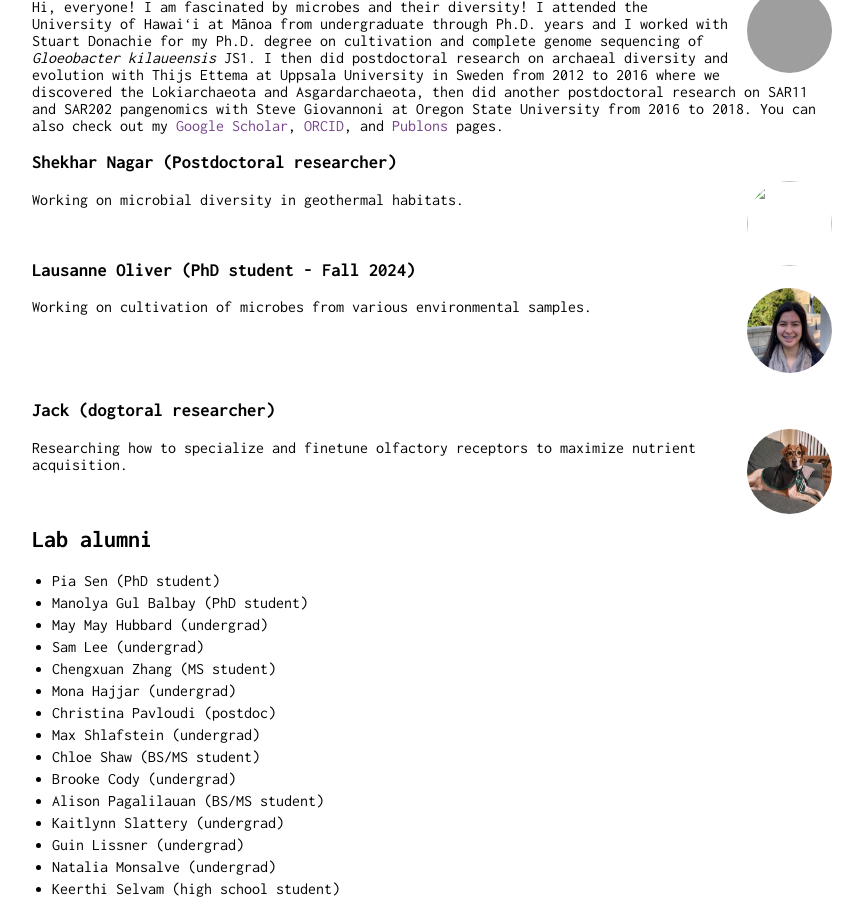
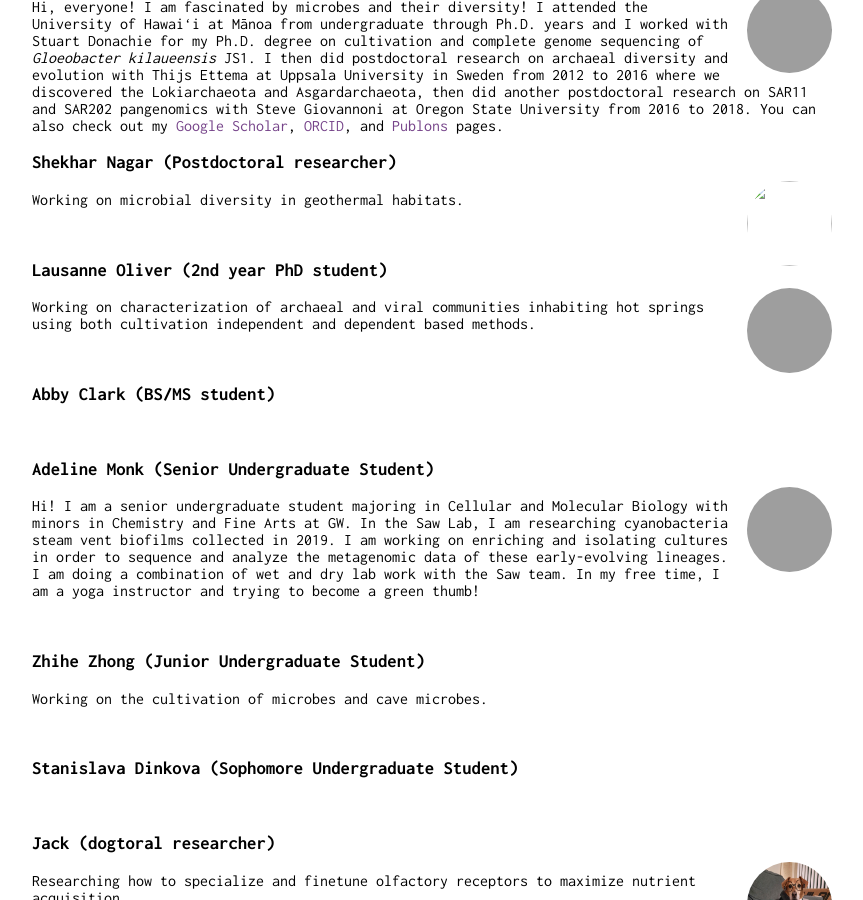
Before and after one commit to jimmysaw/jimmysaw.github.io, a Jekyll site: the page built from people.md, in a window 1280 px wide and 900 px high, scrolled down 226 px. Shown: the whole window, without its empty margins (208-1071 px from the left). Built offline with Jekyll 4.4.1, drawn with Linux system fonts in a browser that asks for light colours; our own code applies the rules of GitHub Pages for plain Markdown files; grey boxes are pictures that could not be loaded.

Commit message:
updated a few things

```diff
--- a/people.md
+++ b/people.md
@@ -23,19 +23,41 @@ Working on microbial diversity in geothermal habitats.
 &nbsp;
 &nbsp;
 
-### Lausanne Oliver (PhD student - Fall 2024)
+### Lausanne Oliver (2nd year PhD student)
 
-<img class="profile-picture" src="images/llo.png">
+<img class="profile-picture" src="images/llo2.png">
 
-Working on cultivation of microbes from various environmental samples.
+Working on characterization of archaeal and viral communities inhabiting hot springs using both cultivation independent and dependent based methods.
 
 &nbsp;
 &nbsp;
 
+### Abby Clark (BS/MS student)
 
 &nbsp;
 &nbsp;
 
+### Adeline Monk (Senior Undergraduate Student)
+
+<img class="profile-picture" src="images/amonk.jpg">
+
+Hi! I am a senior undergraduate student majoring in Cellular and Molecular Biology with minors in Chemistry and Fine Arts at GW. In the Saw Lab, I am researching cyanobacteria steam vent biofilms collected in 2019. I am working on enriching and isolating cultures in order to sequence and analyze the metagenomic data of these early-evolving lineages. I am doing a combination of wet and dry lab work with the Saw team. In my free time, I am a yoga instructor and trying to become a green thumb!
+
+&nbsp;
+&nbsp;
+
+### Zhihe Zhong (Junior Undergraduate Student)
+
+Working on the cultivation of microbes and cave microbes.
+
+&nbsp;
+&nbsp;
+
+### Stanislava Dinkova (Sophomore Undergraduate Student)
+
+
+&nbsp;
+&nbsp;
 
 ### Jack (dogtoral researcher)
 
```
